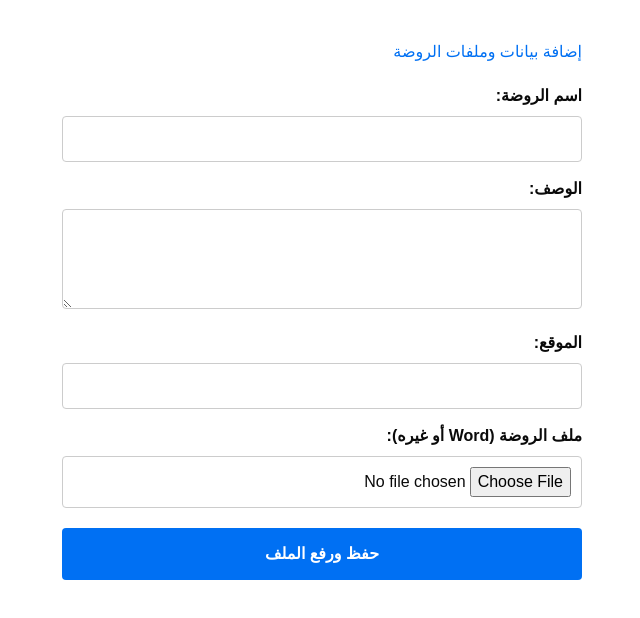
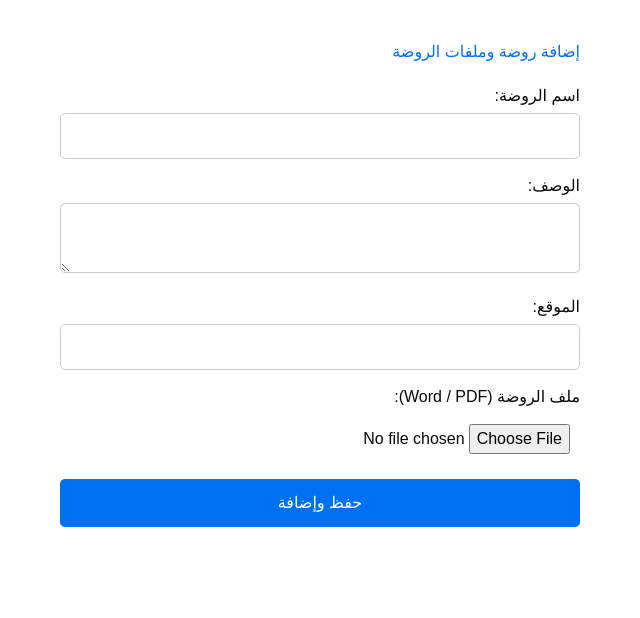
Before and after one commit to p6p4j5wgv7-tech/school-platform, a Next.js app: page /add-kindergarten in a window 1280 px wide. Shown: the top 618 px of the page, without its empty margins (417-1057 px from the left). Built offline with nearby package versions, Linux system fonts and the light colour scheme; no server answers.

Commit message:
fix upload logic and syntax

```diff
--- a/app/add-kindergarten/page.tsx
+++ b/app/add-kindergarten/page.tsx
@@ -3,11 +3,12 @@
 import { useState } from 'react'
 import { createClient } from '@supabase/supabase-js'
 
-const supabaseUrl = process.env.NEXT_PUBLIC_SUPABASE_URL || ''
-const supabaseAnonKey = process.env.NEXT_PUBLIC_SUPABASE_ANON_KEY || ''
-const supabase = createClient(supabaseUrl, supabaseAnonKey)
+const supabase = createClient(
+  process.env.NEXT_PUBLIC_SUPABASE_URL!,
+  process.env.NEXT_PUBLIC_SUPABASE_ANON_KEY!
+)
 
-export default function addkindergartenWithUpload() {
+export default function AddKindergartenWithUpload() {
   const [name, setName] = useState('')
   const [description, setDescription] = useState('')
   const [location, setLocation] = useState('')
@@ -21,29 +22,34 @@ export default function addkindergartenWithUpload() {
     setMessage('')
 
     try {
-      let fileUrl = ''
+      if (!file) {
+        throw new Error('الرجاء اختيار ملف الرفع')
+      }
 
-      if (file) {
+      // 1. إنشاء اسم فريد للملف لتجنب التعارض
       const fileExt = file.name.split('.').pop()
-        const fileName = `${Date.now()}.${fileExt}`
+      const fileName = `${Date.now()}-${Math.random().toString(36).substring(2)}.${fileExt}`
 
-        // رفع الملف إلى سلة التخزين المطابقة تماماً
+      // 2. رفع الملف إلى سلة Supabase Storage بدقة
       const { error: uploadError } = await supabase.storage
         .from('kindergarten-files')
-          .upload(fileName, file)
+        .upload(fileName, file, {
+          cacheControl: '3600',
+          upsert: true
+        })
 
       if (uploadError) {
-          throw new Error(`Upload failed: ${uploadError.message}`)
+        throw uploadError
       }
 
+      // 3. جلب الرابط العام للملف المرفوع
       const { data: publicUrlData } = supabase.storage
         .from('kindergarten-files')
         .getPublicUrl(fileName)
 
-        fileUrl = publicUrlData.publicUrl
-      }
+      const fileUrl = publicUrlData.publicUrl
 
-      // حفظ البيانات في الجدول بقاعدة البيانات
+      // 4. حفظ بيانات الروضة مع رابط الملف في جدول قاعدة البيانات
       const { error: dbError } = await supabase
         .from('kindergartens')
         .insert([
@@ -52,20 +58,21 @@ export default function addkindergartenWithUpload() {
             description,
             location,
             file_url: fileUrl,
-          },
+          }
         ])
 
       if (dbError) {
-        throw new Error(`Database error: ${dbError.message}`)
+        throw dbError
       }
 
-      setMessage('kindergarten added and file uploaded successfully!')
+      setMessage('تم إضافة الروضة ورفع الملف بنجاح!')
       setName('')
       setDescription('')
       setLocation('')
       setFile(null)
+
     } catch (error: any) {
-      setMessage(`Error: ${error.message} - ${JSON.stringify(error)}`)
+      setMessage(`خطأ: ${error.message || JSON.stringify(error)}`)
     } finally {
       setLoading(false)
     }
@@ -73,60 +80,63 @@ export default function addkindergartenWithUpload() {
 
   return (
     <div style={{ padding: '40px', direction: 'rtl', fontFamily: 'sans-serif', maxWidth: '600px', margin: '0 auto' }}>
-      <h1 style={{ marginBottom: '20px', color: '#0070f3' }}>إضافة بيانات وملفات الروضة</h1>
-      {message && (
-        <div style={{ padding: '10px', marginBottom: '20px', background: message.includes('Error') ? '#ffe6e6' : '#e6ffe6', color: message.includes('Error') ? '#cc0000' : '#006600', borderRadius: '4px' }}>
-          {message}
-        </div>
-      )}
-      <form onSubmit={handleSubmit}>
-        <div style={{ marginBottom: '15px' }}>
-          <label style={{ display: 'block', marginBottom: '8px', fontWeight: 'bold' }}>اسم الروضة:</label>
+      <h1 style={{ marginBottom: '20px', color: '#0070f3' }}>إضافة روضة وملفات الروضة</h1>
+
+      <form onSubmit={handleSubmit} style={{ display: 'flex', flexDirection: 'column', gap: '15px' }}>
+        <div>
+          <label style={{ display: 'block', marginBottom: '5px' }}>اسم الروضة:</label>
           <input
             type="text"
             value={name}
             onChange={(e) => setName(e.target.value)}
-            style={{ width: '100%', padding: '10px', background: '#fff', border: '1px solid #ccc', borderRadius: '4px' }}
             required
+            style={{ width: '100%', padding: '10px', borderRadius: '5px', border: '1px solid #ccc' }}
           />
         </div>
 
-        <div style={{ marginBottom: '15px' }}>
-          <label style={{ display: 'block', marginBottom: '8px', fontWeight: 'bold' }}>الوصف:</label>
+        <div>
+          <label style={{ display: 'block', marginBottom: '5px' }}>الوصف:</label>
           <textarea
             value={description}
             onChange={(e) => setDescription(e.target.value)}
-            style={{ width: '100%', padding: '10px', background: '#fff', border: '1px solid #ccc', borderRadius: '4px', height: '100px' }}
+            style={{ width: '100%', padding: '10px', borderRadius: '5px', border: '1px solid #ccc' }}
           />
         </div>
 
-        <div style={{ marginBottom: '15px' }}>
-          <label style={{ display: 'block', marginBottom: '8px', fontWeight: 'bold' }}>الموقع:</label>
+        <div>
+          <label style={{ display: 'block', marginBottom: '5px' }}>الموقع:</label>
           <input
             type="text"
             value={location}
-            onChange={(e) => setLocation(e.target.value)}
-            style={{ width: '100%', padding: '10px', background: '#fff', border: '1px solid #ccc', borderRadius: '4px' }}
+            onChange={(e) =>setLocation(e.target.value)}
+            style={{ width: '100%', padding: '10px', borderRadius: '5px', border: '1px solid #ccc' }}
           />
         </div>
 
-        <div style={{ marginBottom: '20px' }}>
-          <label style={{ display: 'block', marginBottom: '8px', fontWeight: 'bold' }}>ملف الروضة (Word أو غيره):</label>
+        <div>
+          <label style={{ display: 'block', marginBottom: '5px' }}>ملف الروضة (Word / PDF):</label>
           <input
             type="file"
-            onChange={(e) => setFile(e.target.files?.[0] || null)}
-            style={{ width: '100%', padding: '10px', background: '#fff', border: '1px solid #ccc', borderRadius: '4px' }}
+            onChange={(e) => setFile(e.target.files ? e.target.files[0] : null)}
+            required
+            style={{ width: '100%', padding: '10px' }}
           />
         </div>
 
         <button
           type="submit"
           disabled={loading}
-          style={{ padding: '14px 20px', background: '#0070f3', color: '#fff', border: 'none', borderRadius: '4px', fontWeight: 'bold', cursor: 'pointer', width: '100%' }}
+          style={{ padding: '12px', backgroundColor: '#0070f3', color: '#fff', border: 'none', borderRadius: '5px', cursor: 'pointer', fontSize: '16px' }}
         >
-          {loading ? 'جاري الحفظ والرفع...' : 'حفظ ورفع الملف'}
+          {loading ? 'جاري الرفع والحفظ...' : 'حفظ وإضافة'}
         </button>
       </form>
+
+      {message && (
+        <p style={{ marginTop: '20px', padding: '10px', backgroundColor: message.includes('خطأ') ? '#ffebee' : '#e8f5e9', color: message.includes('خطأ') ? '#c62828' : '#2e7d32', borderRadius: '5px' }}>
+          {message}
+        </p>
+      )}
     </div>
   )
 }
```
Lines whose indentation alone changed are shown as unchanged.
